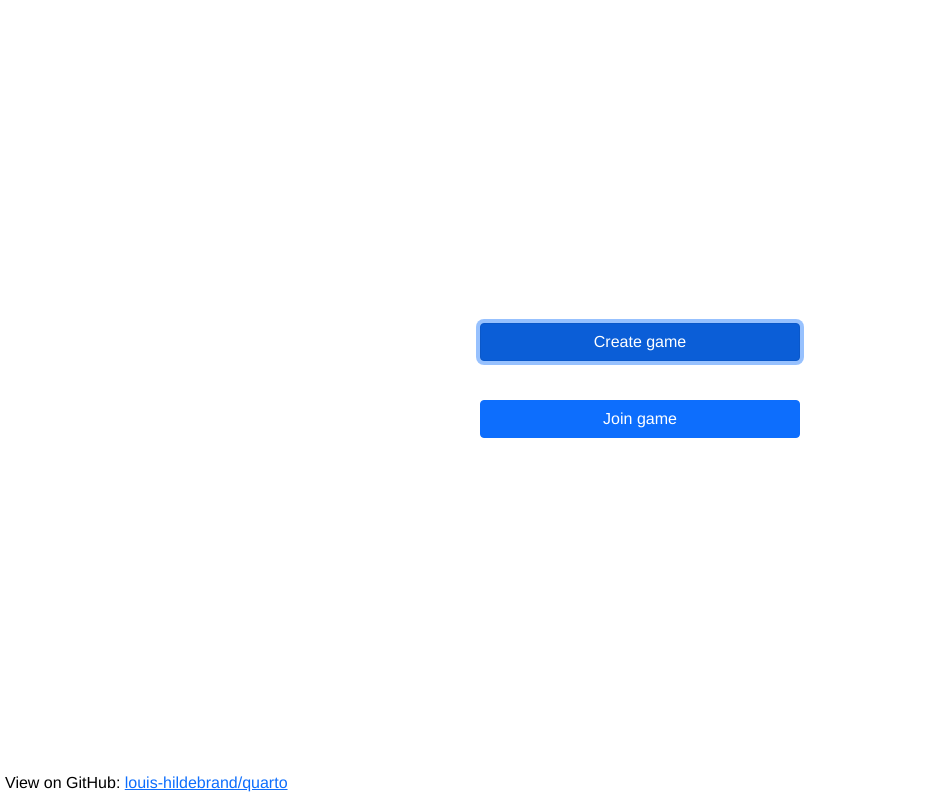
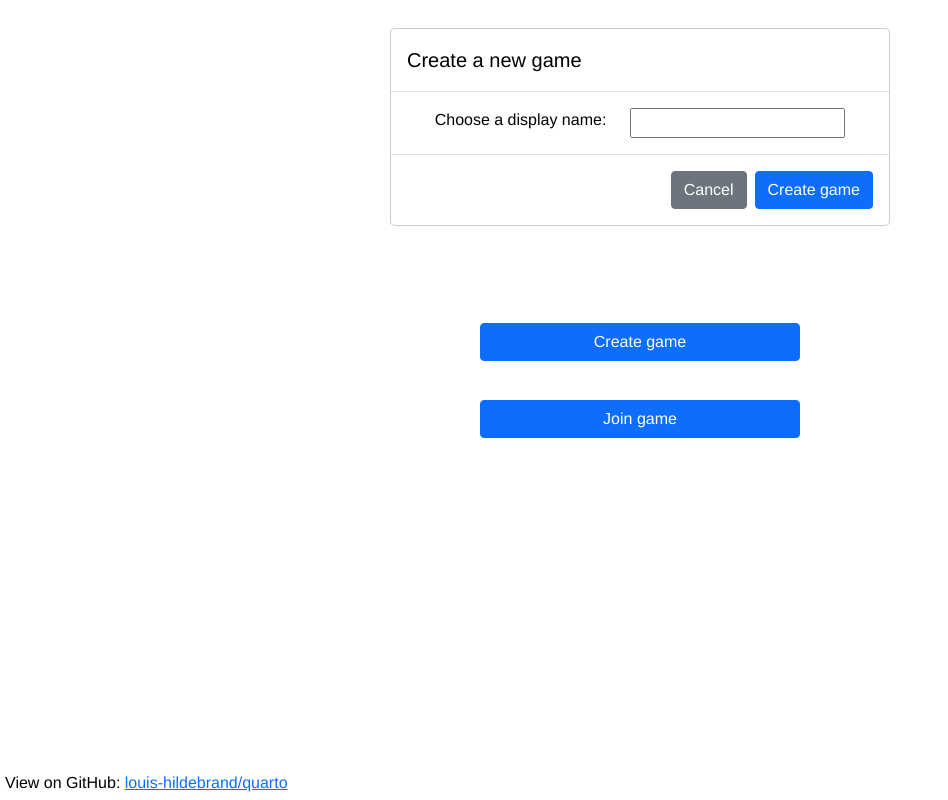
Before and after one commit to louis-hildebrand/connect4plus, a Vue app in the folder client/: page / in a window 1280 px wide. Both pictures are taken after a click on the button "Create game". Shown: the whole page, without its empty margins (0-948 px from the left). Built offline with nearby package versions, Linux system fonts and the light colour scheme; no server answers.

Commit message:
Let players choose display name

```diff
--- a/client/src/components/Game.vue
+++ b/client/src/components/Game.vue
@@ -1,8 +1,12 @@
 <template>
   <div class="component-content">
     <div class="game-header">
-      <div class="player-name" :style="playerNameStyle(1)">Player 1</div>
-      <div class="player-name" :style="playerNameStyle(2)">Player 2</div>
+      <div class="player-name" :style="playerNameStyle(1)">
+        {{ player1Name ? player1Name : "Player 1" }}
+      </div>
+      <div class="player-name" :style="playerNameStyle(2)">
+        {{ player2Name ? player2Name : "Player 2" }}
+      </div>
     </div>
     <div class="msg">{{ msg }}</div>
     <div class="game-content">
@@ -48,7 +52,6 @@
   display: flex;
   flex-direction: row;
   justify-content: end;
-  gap: 10px;
   background-color: darkslategrey;
 }
 
@@ -57,7 +60,7 @@
 }
 
 .player-name {
-  padding: 5px;
+  padding: 5px 15px 5px 15px;
   color: white;
 }
 
--- a/client/src/components/Home.vue
+++ b/client/src/components/Home.vue
@@ -1,20 +1,29 @@
 <template>
   <div class="component-content">
     <!-- Join game modal -->
-    <div class="modal" id="join-game-modal" data-bs-backdrop="false" tabindex="-1" role="dialog" aria-hidden="true">
+    <div class="modal fade" id="join-game-modal" data-bs-backdrop="false" tabindex="-1" role="dialog" aria-hidden="true">
       <div class="modal-dialog" role="document">
         <div class="modal-content">
           <div class="modal-header">
             <h5 class="modal-title">Join an existing game</h5>
           </div>
           <div class="modal-body">
-            <p>Enter the game code:</p>
+            <div class="modal-content-row">
+              <div>Enter the game code:</div>
               <input
                 type="text"
                 v-model="gameCodeInput"
                 style="text-transform: uppercase"
                 v-on:keypress="ensureLetter($event)"
               >
+            </div>
+            <div class="modal-content-row">
+              <div>Choose a display name:</div>
+              <input
+                type="text"
+                v-model="player2Name"
+              >
+            </div>
             <p v-if="errorMsg" style="color: red;">{{errorMsg}}</p>
           </div>
           <div class="modal-footer">
@@ -28,9 +37,37 @@
         </div>
       </div>
     </div>
+    <!-- Create game modal -->
+    <div class="modal fade" id="create-game-modal" data-bs-backdrop="false" tabindex="-1" role="dialog" aria-hidden="true">
+      <div class="modal-dialog" role="document">
+        <div class="modal-content">
+          <div class="modal-header">
+            <h5 class="modal-title">Create a new game</h5>
+          </div>
+          <div class="modal-body">
+            <div class="modal-content-row">
+              <div>Choose a display name:</div>
+              <input
+                type="text"
+                v-model="player1Name"
+              >
+            </div>
+          </div>
+          <div class="modal-footer">
+            <button type="button" class="btn btn-secondary" data-bs-dismiss="modal">
+              Cancel
+            </button>
+            <button type="button" class="btn btn-primary" @click="createGame">
+              Create game
+            </button>
+          </div>
+        </div>
+      </div>
+    </div>
+    <!-- Buttons -->
     <div class="button-container">
       <!-- Create game button -->
-      <button type="button" class="btn btn-primary" @click="createGame">
+      <button type="button" class="btn btn-primary" data-bs-toggle="modal" data-bs-target="#create-game-modal">
         Create game
       </button>
       <!-- Join game button -->
@@ -47,7 +84,9 @@ export default {
   data() {
     return {
       errorMsg: "",
-      gameCodeInput: ""
+      gameCodeInput: "",
+      player1Name: "",
+      player2Name: ""
     };
   },
   computed: {
@@ -96,16 +135,22 @@ export default {
       this.errorMsg = "There is no game with that code."
     },
     handleGameStarted(arg) {
-      this.$router.push({ name: "Game", params: {gameCode: this.gameCode, myNumber: 2} });
+      console.log(arg);
+      this.$router.push({ name: "Game", params: {
+        gameCode: this.gameCode,
+        myNumber: 2,
+        player1Name: arg.player1Name,
+        player2Name: arg.player2Name
+      }});
     },
     createGame() {
       console.log("Creating a new game.");
-      this.$root.socket.emit("create-game");
+      this.$root.socket.emit("create-game", {player1Name: this.player1Name});
     },
     joinGame() {
       if (this.gameCode) {
         console.log(`Joining game '${this.gameCode}'.`);
-        this.$root.socket.emit("join-game", {gameCode: this.gameCode});
+        this.$root.socket.emit("join-game", {gameCode: this.gameCode, player2Name: this.player2Name});
       }
       else {
         this.errorMsg = "Please enter a game code.";
@@ -134,6 +179,13 @@ export default {
   align-self: center;
 }
 
+.modal-content-row {
+  display: flex;
+  flex-direction: row;
+  justify-content: center;
+  gap: 1.5em;
+}
+
 .modal-footer {
   display: flex;
   flex-direction: row;
--- a/client/src/components/Lobby.vue
+++ b/client/src/components/Lobby.vue
@@ -21,8 +21,13 @@ export default {
     registerSocketListeners() {
       this.$root.socket.on("game-started", this.handleGameStarted);
     },
-    handleGameStarted() {
-      this.$router.replace({ name: "Game", params: {gameCode: this.gameCode, myNumber: 1} });
+    handleGameStarted(arg) {
+      this.$router.replace({ name: "Game", params: {
+        gameCode: this.gameCode,
+        myNumber: 1,
+        player1Name: arg.player1Name,
+        player2Name: arg.player2Name
+      }});
     }
   }
 };
--- a/client/src/components/game.js
+++ b/client/src/components/game.js
@@ -2,7 +2,9 @@ export default {
   name: "Game",
   props: [
     "gameCode",
-    "myNumber"
+    "myNumber",
+    "player1Name",
+    "player2Name"
   ],
   data() {
     return {
```
Also changed, not shown: 2 other files (tests, documents, lock files or other folders). Lines whose indentation alone changed are shown as unchanged.
